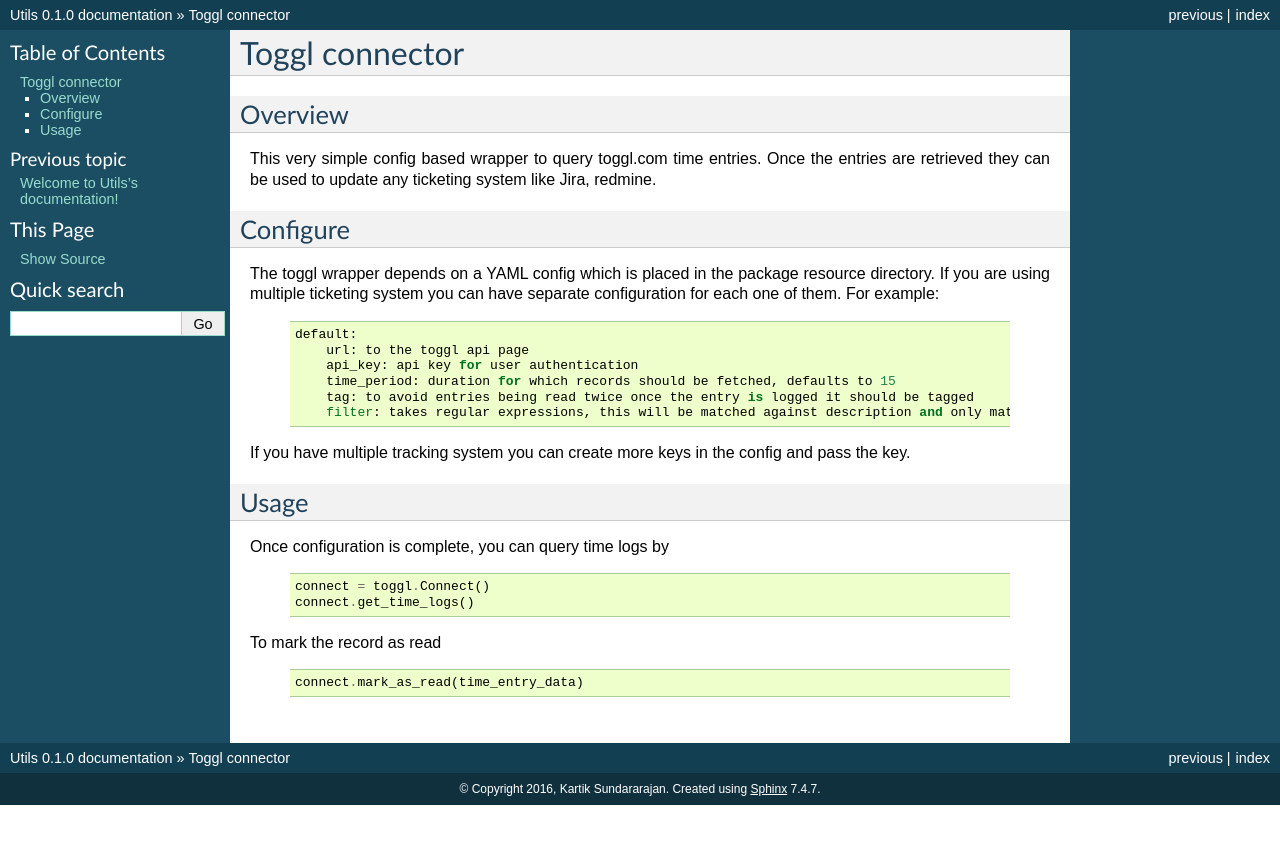
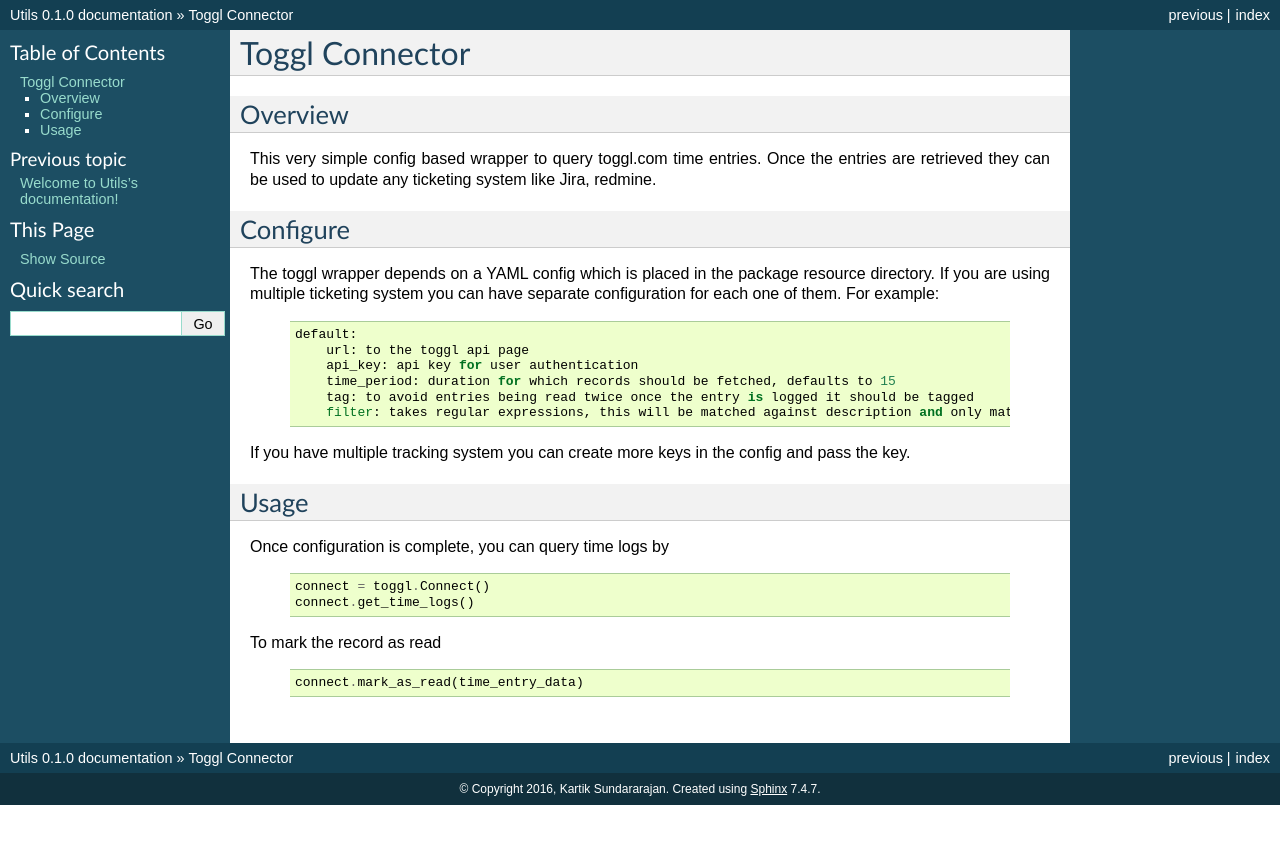
Before and after one commit to skarbot/utils, a Sphinx documentation site: the page built from docs/toggl.rst, in a window 1280 px wide. Shown: the top 844 px of the page. Built offline with Sphinx 7.4.7, drawn with Linux system fonts in a browser that asks for light colours.

Commit message:
Fix code documentation

```diff
--- a/docs/reference/timelogs.rst
+++ b/docs/reference/timelogs.rst
@@ -2,3 +2,4 @@
 ------------------------
 
 .. automodule:: utils.timelogs
+    :members:
--- a/docs/reference/toggl.rst
+++ b/docs/reference/toggl.rst
@@ -2,3 +2,6 @@
 -----------------------
 
 .. automodule:: utils.toggl
+
+.. autoclass:: Connect
+    :members:
--- a/docs/toggl.rst
+++ b/docs/toggl.rst
@@ -1,4 +1,4 @@
-Toggl connector
+Toggl Connector
 ================
 
 
```
